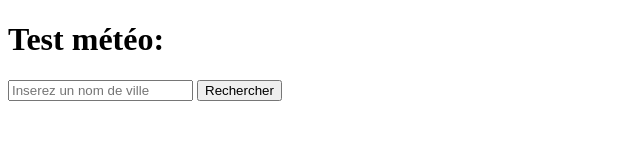
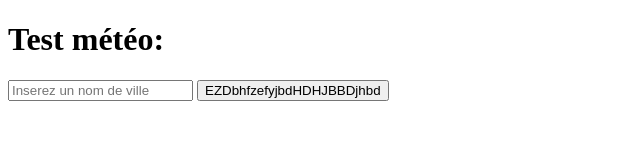
Before and after one commit to DuquenoyAnthony/ProjetMeteo, a plain HTML site: page Projet météo/index.html in a window 1280 px wide. Shown: the whole page, without its empty margins (0-640 px from the left). Drawn offline with nearby package versions, Linux system fonts and the light colour scheme.

Commit message:
changement recherche

```diff
--- a/Projet météo/index.html
+++ b/Projet météo/index.html
@@ -12,7 +12,7 @@
 		<h1>Test météo:</h1>
 
 		<input type="text" id="rechercheVille" placeholder ="Inserez un nom de ville">
-		<button onclick="recherche();">Rechercher</button>
+		<button onclick="recherche();">EZDbhfzefyjbdHDHJBBDjhbd</button>
 
 		<div id="ex1"></div>
 	</div>
```
Also changed, not shown: test.txt (added).
